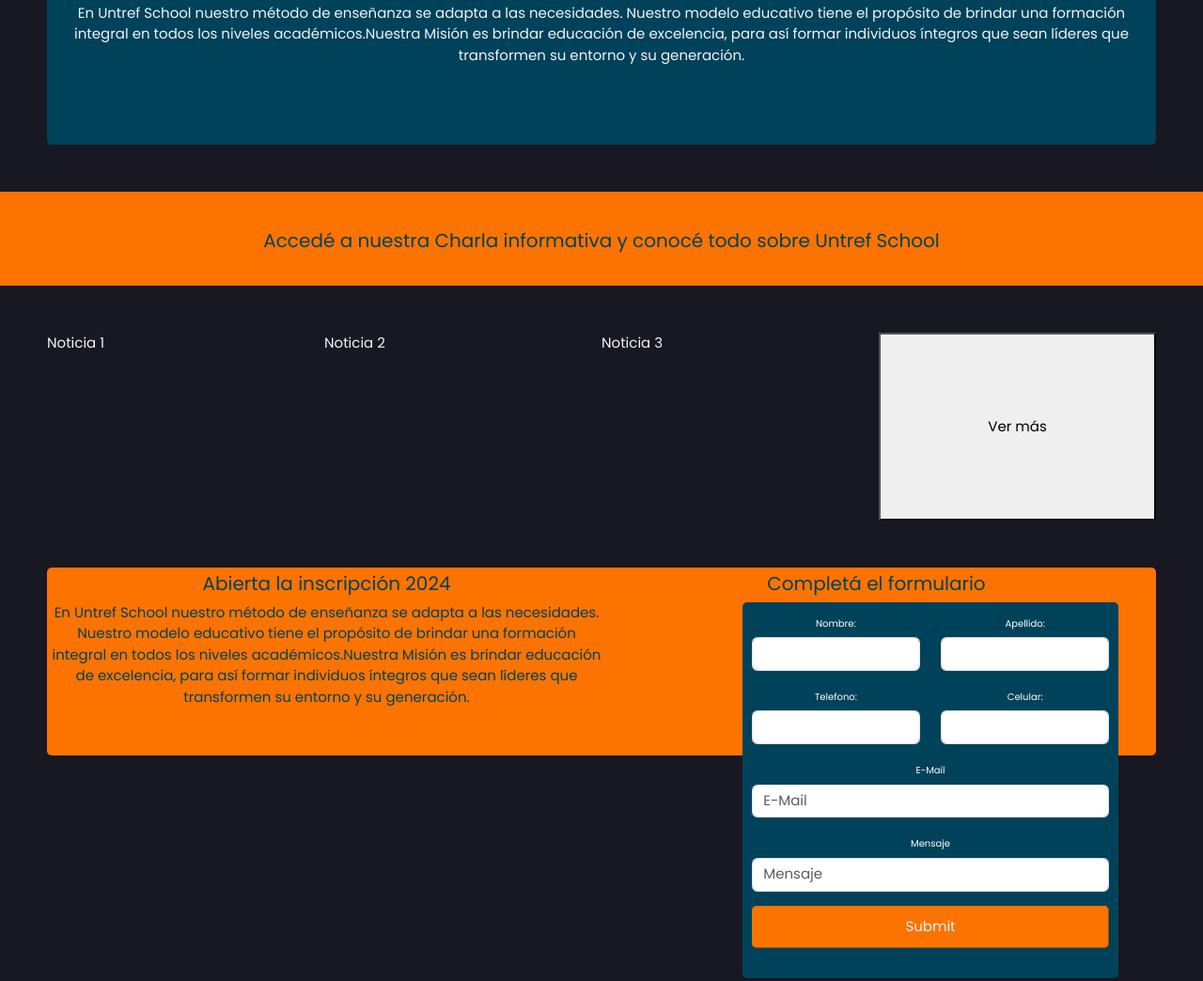
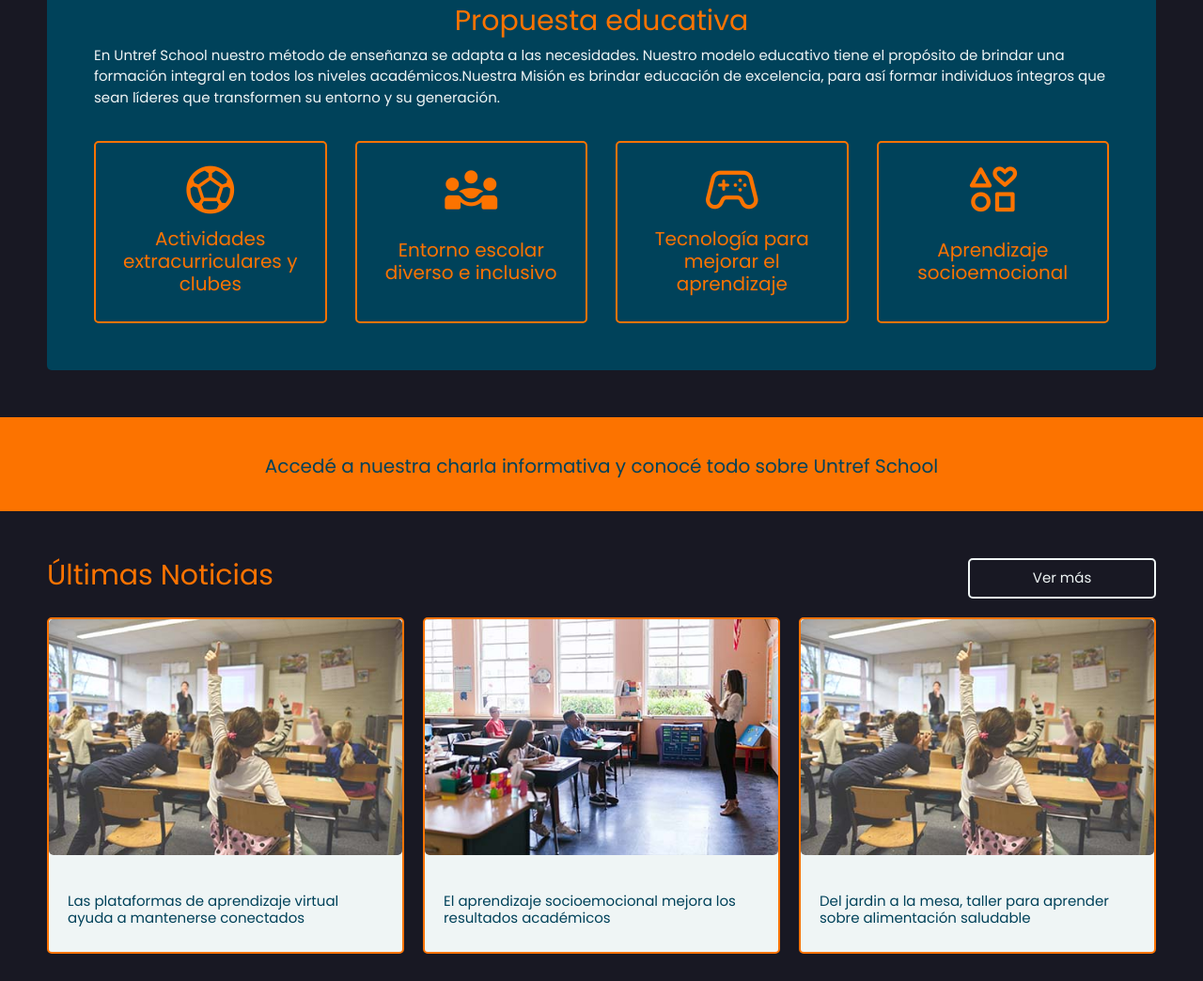
Before and after one commit to MarleneDC/PROYECTO-INTEGRADOR-WEB-UNTREFSCHOOL, a plain HTML site: page index.html in a window 1280 px wide. Shown: the part 2091-3135 px from the top of the page at 94% size. Drawn offline with nearby package versions, Linux system fonts and the light colour scheme; a web font is replaced by a local one.

Commit message:
avances4

```diff
--- a/css/master.css
+++ b/css/master.css
@@ -132,17 +132,29 @@ p {
 
 /* propuestaEducativa */
 #propuestaEducativa{
-    height: 200px;
-    margin: 5px 50px 50px 50px;
+    margin: 0 50px 50px 50px;
     background-color: #00425A;
     border-radius: 5px;
     text-align: center;
-    padding: 5px;
+    padding: 50px;
+}
+
+#propuestaEducativa >p{
+    color: #EFF5F5;
+    text-align: left;
 }
 
 .propuesta{
-    color: #EFF5F5;
+    border: 2px solid #FC7300;
+    border-radius: 5px;
+    display: grid;
+    gap: 10px;
+    padding: 20px;
+    margin-top: 20px;
+}
 
+.propuesta > .destacado{
+    color: #FC7300;
 }
 
 /* aside */
@@ -158,13 +170,54 @@ aside{
 /* Ultimas noticias */
 
 #ultimasNoticias{
-    height: 200px;
-    display: grid;
-    grid-template-columns: 1fr 1fr 1fr 1fr;
-    margin: 50px;
-    border-radius: 20px;
+    margin:50px;
 }
 
+
+
+article{
+    border: 2px solid #FC7300;
+    background-color: #EFF5F5;
+    border-radius: 5px;
+    display: grid;
+    gap: 20px;
+}
+
+article >a >img {
+    object-fit: cover;
+}
+
+.noticia-img{
+    width: 100%;
+    height: 100%;
+    border-radius: 5px;
+}
+
+.noticia{
+    color: #00425A;
+    font-size: 15px;
+    padding: 20px;
+}
+
+.boton-noticia{
+
+    width: 200px;
+    background-color: none;
+    border: 2px solid #EFF5F5;
+    border-radius: 5px;
+    background-color: #181823;
+    color: #EFF5F5;
+    font-size: 1rem;
+    font-weight: 400;
+    line-height: 1.5;
+}
+
+#noticias{
+    width: 100%;
+    display: inline-flex;
+    justify-content: space-between;
+    margin-bottom: 20px;
+}
 /* Inscripcion y formulario */
 
 #inscripcion{
@@ -263,7 +316,20 @@ ion-icon{
         width: 100%;
     }
 
+    /* propuesta educativa */
+    #propuestas{
+        display: flex;
+        flex-direction: column;
+        gap: 30px;
 
+    }
+
+    /* noticias */
+    .ultimasNoticias{
+        display: grid;
+        border-radius: 5px;
+        gap: 20px;
+    }
 
 }
 
@@ -303,9 +369,20 @@ ion-icon{
         object-fit: cover;
     }
 
+    /* propuesta educativa */
+    #propuestas{
+        display: flex;
+        flex-direction: column;
+        gap: 30px;
 
-
-
+    }
+   /* noticias */
+    .ultimasNoticias{
+        display: grid;
+        grid-template-columns: 1fr 1fr 1fr;
+        border-radius: 5px;
+        column-gap: 20px;
+    }
 
 
     /*===
@@ -371,5 +448,14 @@ ion-icon{
         margin-top: -50px;
     }
 
+    /* propuesta educativa */
+    #propuestas{
+        display: grid;
+        grid-template-columns: repeat(4,1fr);
+        gap: 30px;
+
+    }
+
+
 
 }
--- a/index.html
+++ b/index.html
@@ -104,25 +104,64 @@
                   <h3 class="destacado">Fuerte comunicación entre padres, alumnos y maestros.</h3>
                 </div>
               </div>
-
-
-
             </section>
 
             <section id="propuestaEducativa">
               <h2 class="subtitulo">Propuesta educativa</h2>
-              <p class="propuesta">En Untref School nuestro método de enseñanza se adapta a las necesidades. Nuestro modelo educativo tiene el propósito de brindar una formación integral en todos los niveles académicos.Nuestra Misión es brindar educación de excelencia, para así formar individuos íntegros que sean líderes que transformen su entorno y su generación.</p>
+              <p>En Untref School nuestro método de enseñanza se adapta a las necesidades. Nuestro modelo educativo tiene el propósito de brindar una formación integral en todos los niveles académicos.Nuestra Misión es brindar educación de excelencia, para así formar individuos íntegros que sean líderes que transformen su entorno y su generación.</p>
+
+              <div id="propuestas">
+                <div class="propuesta">
+                  <span class="material-symbols-rounded">sports_soccer</span>
+                  <h3 class="destacado"> Actividades extracurriculares y clubes</h3>
+                </div>
+                <div class="propuesta">
+                  <span class="material-symbols-rounded">diversity_3</span>
+                  <h3 class="destacado">Entorno escolar diverso e inclusivo</h3>
+                </div>
+                <div class="propuesta">
+                  <span class="material-symbols-rounded">stadia_controller</span>
+                  <h3 class="destacado">Tecnología para mejorar el aprendizaje</h3>
+                </div>
+                <div class="propuesta">
+                  <span class="material-symbols-rounded">interests</span>
+                  <h3 class="destacado">Aprendizaje socioemocional</h3>
+                </div>
+              </div>
             </section>
 
             <aside>
-              <h3 class="destacado">Accedé a nuestra Charla informativa y conocé todo sobre Untref School</h3>
+              <a class="nav-link" aria-current="page" href="#inscripcion">
+                <h3 class="destacado">Accedé a nuestra charla informativa y conocé todo sobre Untref School</h3>
+              </a>
             </aside>
 
             <section id="ultimasNoticias">
-              <article>Noticia 1</article>
-              <article>Noticia 2</article>
-              <article>Noticia 3</article>
-              <button>Ver más</button>
+              <div id="noticias">
+                <h2 class="subtitulo">Últimas Noticias</h2>
+                <button class="boton-noticia" >Ver más</button>
+              </div>
+              <div class="ultimasNoticias">
+                <article>
+                  <a href="" target="_blank">
+                     <img class="noticia-img" src="./img/noticia1.jpg" alt="noticia1">
+                  </a>
+                  <h4 class="noticia">Las plataformas de aprendizaje virtual ayuda a mantenerse conectados</h4>
+                </article>
+                <article>
+                  <a href="" target="_blank">
+                    <img class="noticia-img" src="./img/noticia2.jpg" alt="noticia1">
+                  </a>
+                  <h4 class="noticia">El aprendizaje socioemocional mejora los resultados académicos</h4>
+                </article>
+                <article>
+                  <a href="" target="_blank">
+                    <img class="noticia-img" src="./img/noticia1.jpg" alt="noticia1">
+                  </a>
+                  <h4 class="noticia">Del jardin a la mesa, taller para aprender sobre alimentación saludable</h4>
+                </article>
+
+              </div>
             </section>
 
             <section id="inscripcion">
```
Also changed, not shown: img/noticia1.jpg (added), img/noticia2.jpg (added), img/noticia3.jpg (added).
